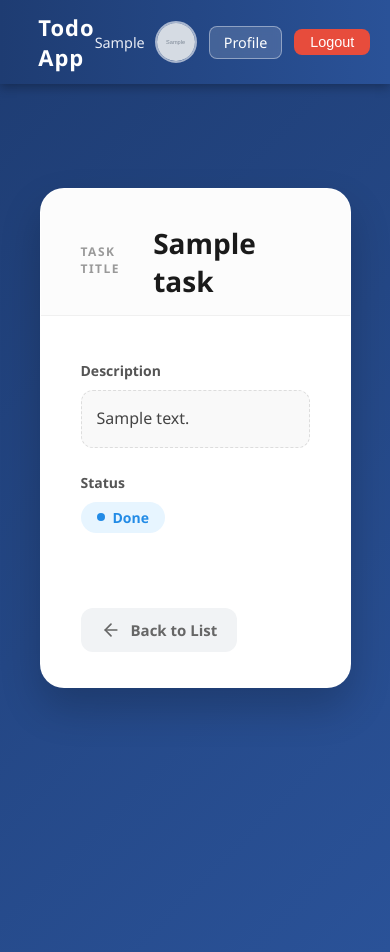
After one commit to Mohammadiaa/-django-todo-cbv, a Django app: page /tasks/detail/1/ in a window 390 px wide. The commit adds this page. Run offline with Django 5.2, Linux system fonts and the light colour scheme; a user stored in the database is signed in; tables that the repository leaves empty hold one stand-in row (values such as "Sample post"); grey boxes marked "Sample" are stand-in pictures.

Commit message:
feat(tasks): implement TaskDetailView and modern UI for detail page
- Added detail path to urls.py
- Implemented TaskDetailView in views.py
- Created a modern, responsive HTML template for task details
- Added professional CSS styling for cards and status badges

```diff
--- a/static/css/style.css
+++ b/static/css/style.css
@@ -406,3 +406,138 @@ body {
     transform: translateY(-5px);
     box-shadow: 0 15px 30px rgba(0, 0, 0, 0.2);
 }
+
+.detail-page-wrapper {
+    display: flex;
+    justify-content: center;
+    align-items: flex-start;
+    padding: 80px 20px;
+    min-height: 100vh;
+    box-sizing: border-box;
+    font-family: 'Segoe UI', Roboto, Helvetica, Arial, sans-serif;
+}
+
+.modern-card {
+    background: #ffffff;
+    width: 100%;
+    max-width: 500px;
+    border-radius: 24px;
+    box-shadow: 0 20px 40px rgba(0, 0, 0, 0.2);
+    overflow: hidden;
+    border: 1px solid rgba(255, 255, 255, 0.3);
+    transition: transform 0.3s ease;
+}
+
+.card-header {
+    background: #fcfcfc;
+    padding: 30px 40px 15px;
+    border-bottom: 1px solid #f0f0f0;
+}
+
+.card-header .label {
+    font-size: 12px;
+    text-transform: uppercase;
+    color: #999;
+    letter-spacing: 1.5px;
+    font-weight: 700;
+}
+
+.main-title {
+    margin: 5px 0 0;
+    font-size: 28px;
+    color: #1a1a1a;
+    font-weight: 800;
+}
+
+.card-body {
+    padding: 30px 40px;
+}
+
+.info-group {
+    margin-bottom: 25px;
+}
+
+.info-group label {
+    display: block;
+    font-size: 14px;
+    font-weight: 600;
+    color: #555;
+    margin-bottom: 10px;
+}
+
+.description-box {
+    font-size: 16px;
+    color: #444;
+    line-height: 1.6;
+    background: #f9f9f9;
+    padding: 15px;
+    border-radius: 12px;
+    border: 1px dashed #ddd;
+}
+
+.empty-text {
+    color: #bbb;
+    font-style: italic;
+}
+
+.badge {
+    display: inline-flex;
+    align-items: center;
+    padding: 6px 16px;
+    border-radius: 50px;
+    font-size: 14px;
+    font-weight: 700;
+    gap: 8px;
+}
+
+.dot {
+    width: 8px;
+    height: 8px;
+    border-radius: 50%;
+}
+
+.status-done {
+    background: #e7f5ff;
+    color: #228be6;
+}
+.status-done .dot { background: #228be6; }
+
+.status-pending {
+    background: #fff5f5;
+    color: #fa5252;
+}
+.status-pending .dot { background: #fa5252; }
+
+.card-footer {
+    padding: 20px 40px 35px;
+}
+
+.btn-modern-back {
+    display: inline-flex;
+    align-items: center;
+    gap: 10px;
+    text-decoration: none;
+    color: #666;
+    font-size: 15px;
+    font-weight: 600;
+    padding: 12px 20px;
+    background: #f1f3f5;
+    border-radius: 12px;
+    transition: all 0.2s ease;
+}
+
+.btn-modern-back:hover {
+    background: #e9ecef;
+    color: #000;
+    transform: translateX(-5px);
+}
+
+
+@keyframes slideUp {
+    from { opacity: 0; transform: translateY(20px); }
+    to { opacity: 1; transform: translateY(0); }
+}
+
+.modern-card {
+    animation: slideUp 0.5s ease-out;
+}
--- a/tasks/urls.py
+++ b/tasks/urls.py
@@ -1,6 +1,6 @@
 from django.urls import path
 from . import views
-from .views import TaskListView,CreateTaskView,EditTaskView,DeleteTaskView,ToggleTaskView
+from .views import TaskListView,CreateTaskView,EditTaskView,DeleteTaskView,ToggleTaskView,TaskDetailView
 
 app_name = "tasks"
 
@@ -9,5 +9,6 @@ urlpatterns = [
     path("create/",CreateTaskView.as_view(), name="create_task"),
     path("edit/<int:pk>/",EditTaskView.as_view(), name="edit_task"),
     path("delete/<int:pk>/",DeleteTaskView.as_view(), name="delete_task"),
-     path("toggle/<int:pk>/",ToggleTaskView.as_view(), name="task_toggle"),
+    path("toggle/<int:pk>/",ToggleTaskView.as_view(), name="task_toggle"),
+    path("detail/<int:pk>/",TaskDetailView.as_view(), name="detail_task")
 ]
--- a/tasks/views.py
+++ b/tasks/views.py
@@ -1,5 +1,5 @@
 from django.shortcuts import render
-from django.views.generic import TemplateView,ListView,CreateView
+from django.views.generic import TemplateView,ListView,CreateView,DetailView
 from .models import Task
 from django.contrib.auth.mixins import LoginRequiredMixin
 from django.shortcuts import get_object_or_404, redirect
@@ -20,6 +20,7 @@ class ToggleTaskView(LoginRequiredMixin, View):
         task.is_done = not task.is_done
         task.save()
         return redirect('tasks:task_list')
+
 class CreateTaskView(LoginRequiredMixin,CreateView):
      model = Task
      form_class = TaskForm
@@ -30,6 +31,10 @@ class CreateTaskView(LoginRequiredMixin,CreateView):
           form.instance.user = self.request.user
           return super().form_valid(form)
 
+class TaskDetailView(LoginRequiredMixin,DetailView):
+     model = Task
+     template_name = 'tasks/task_detail.html'
+     context_object_name = 'task'
 
 class EditTaskView(TemplateView):
      template_name = "tasks/task_form.html"
--- /dev/null
+++ b/templates/tasks/task_detail.html
@@ -0,0 +1,51 @@
+{% extends 'base.html' %}
+
+{% block content %}
+<div class="detail-page-wrapper">
+    <div class="modern-card">
+
+        <div class="card-header">
+            <span class="label">Task Title</span>
+            <h1 class="main-title">{{ task.title }}</h1>
+        </div>
+
+        <div class="card-body">
+
+            <div class="info-group">
+                <label><i class="fas fa-align-left"></i> Description</label>
+                <div class="description-box">
+                    {% if task.description %}
+                        {{ task.description }}
+                    {% else %}
+                        <span class="empty-text">No description provided for this task.</span>
+                    {% endif %}
+                </div>
+            </div>
+
+
+            <div class="info-group">
+                <label>Status</label>
+                <div class="status-indicator">
+                    {% if task.is_done %}
+                        <span class="badge status-done">
+                            <span class="dot"></span> Done
+                        </span>
+                    {% else %}
+                        <span class="badge status-pending">
+                            <span class="dot"></span> Not done
+                        </span>
+                    {% endif %}
+                </div>
+            </div>
+        </div>
+
+
+        <div class="card-footer">
+            <a href="{% url 'tasks:task_list' %}" class="btn-modern-back">
+                <svg width="20" height="20" viewBox="0 0 24 24" fill="none" stroke="currentColor" stroke-width="2" stroke-linecap="round" stroke-linejoin="round"><line x1="19" y1="12" x2="5" y2="12"></line><polyline points="12 19 5 12 12 5"></polyline></svg>
+                Back to List
+            </a>
+        </div>
+    </div>
+</div>
+{% endblock content %}
```
Also changed, not shown: templates/tasks/task_list.html (+15 -3 lines).
